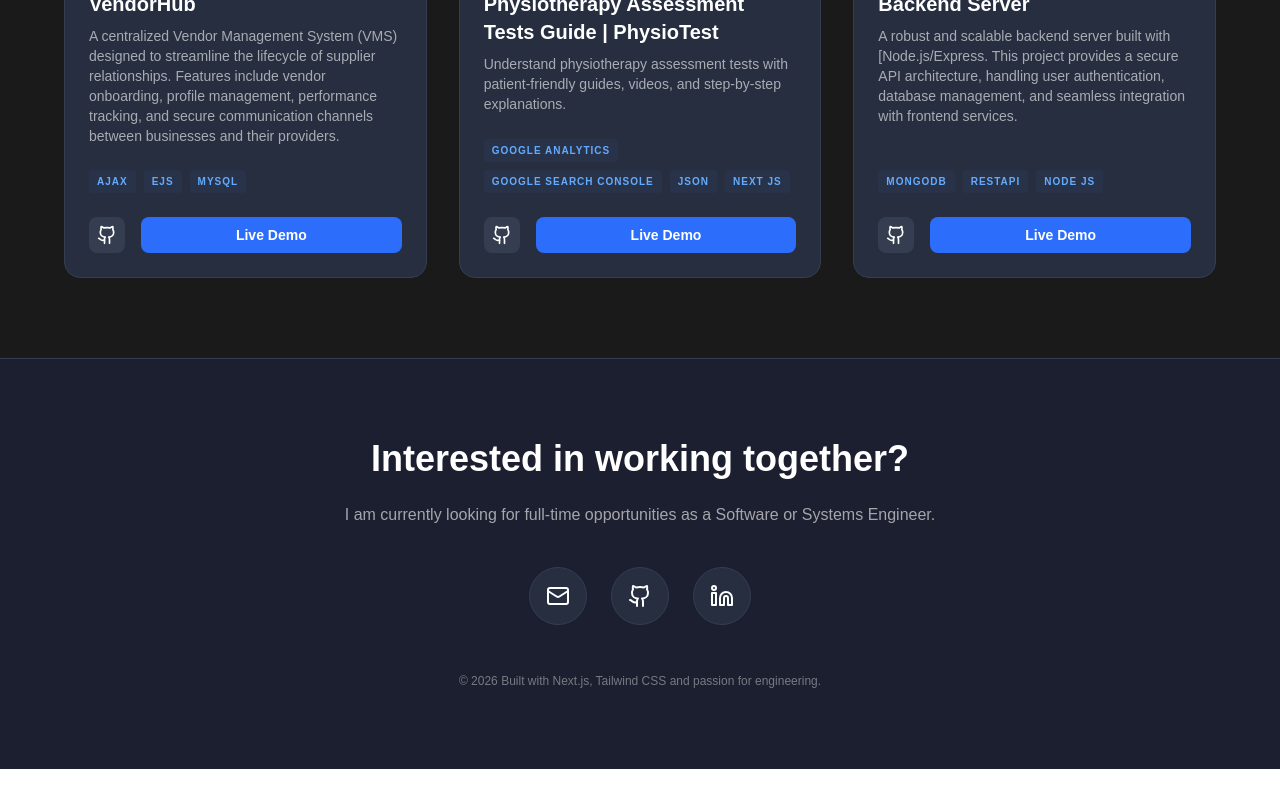
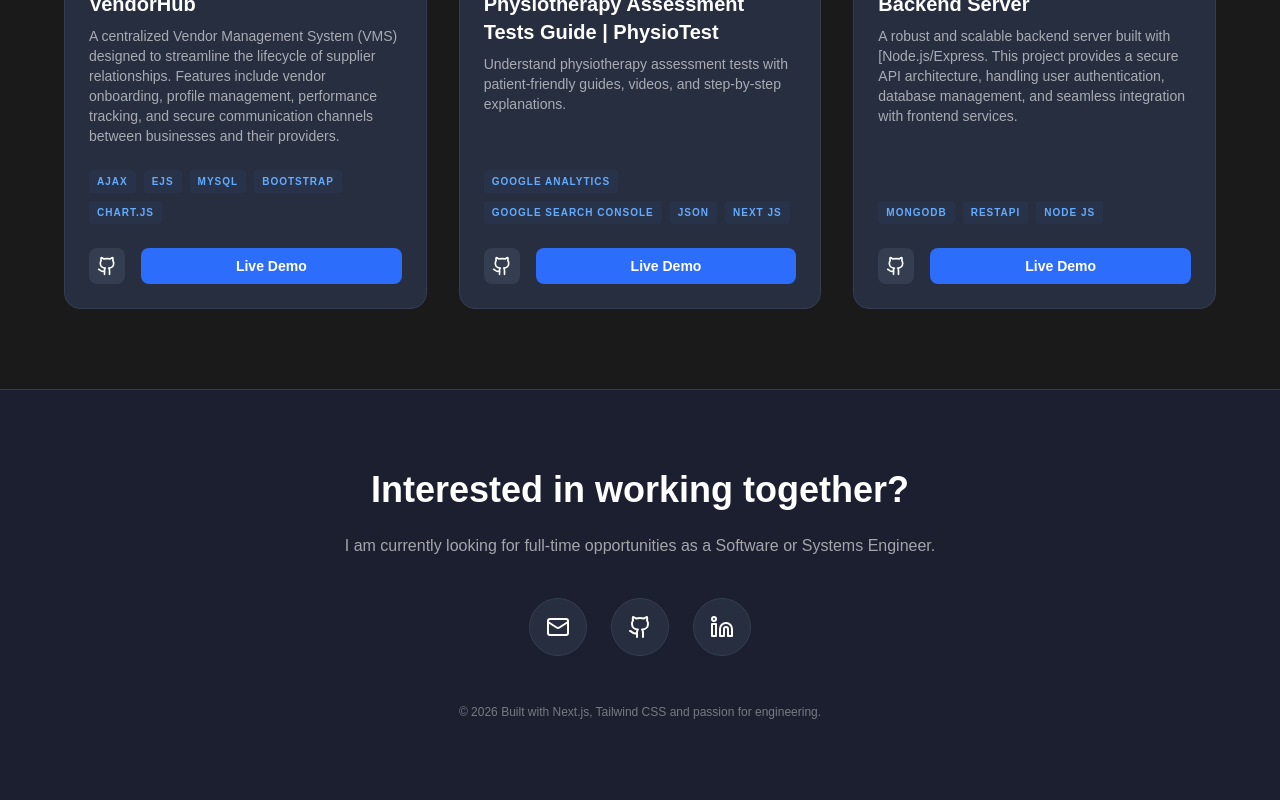
Before and after one commit to kul349/portfolio, a Next.js app: page / in a window 1280 px wide. Shown: the part 1555-2355 px from the top of the page. Before the commit the page ends 2324 px from the top, so only its background shows below. Built offline with nearby package versions, Linux system fonts and the light colour scheme.

Commit message:
addin the file

```diff
--- a/src/app/page.js
+++ b/src/app/page.js
@@ -28,7 +28,7 @@ const App = () => {
     {
       title: "VendorHub",
       desc: "A centralized Vendor Management System (VMS) designed to streamline the lifecycle of supplier relationships. Features include vendor onboarding, profile management, performance tracking, and secure communication channels between businesses and their providers.",
-      tags: ["AJAX", "EJS", "MySql"],
+      tags: ["Ajax", "EJS", "MySql","Bootstrap","Chart.js"],
       link: "#",
       github: "https://github.com/kul349/vendorHub",
     },
```
